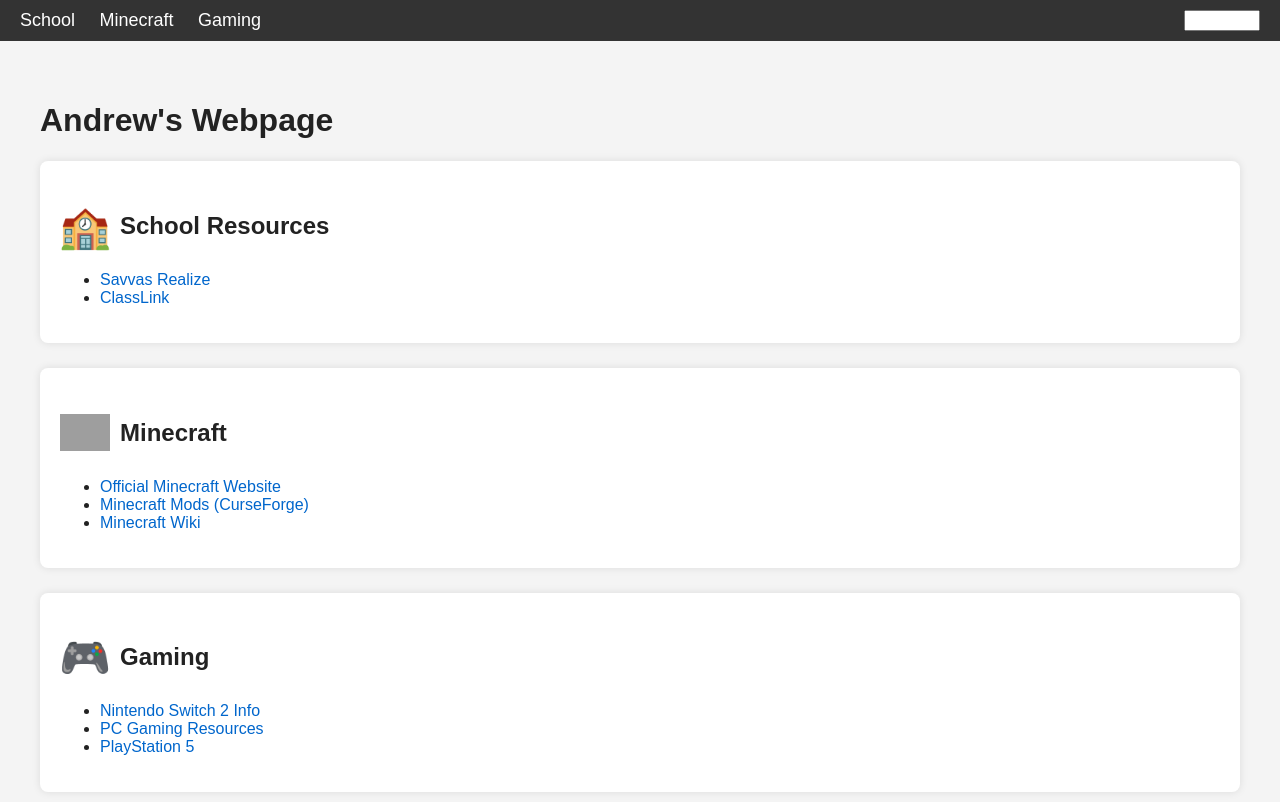
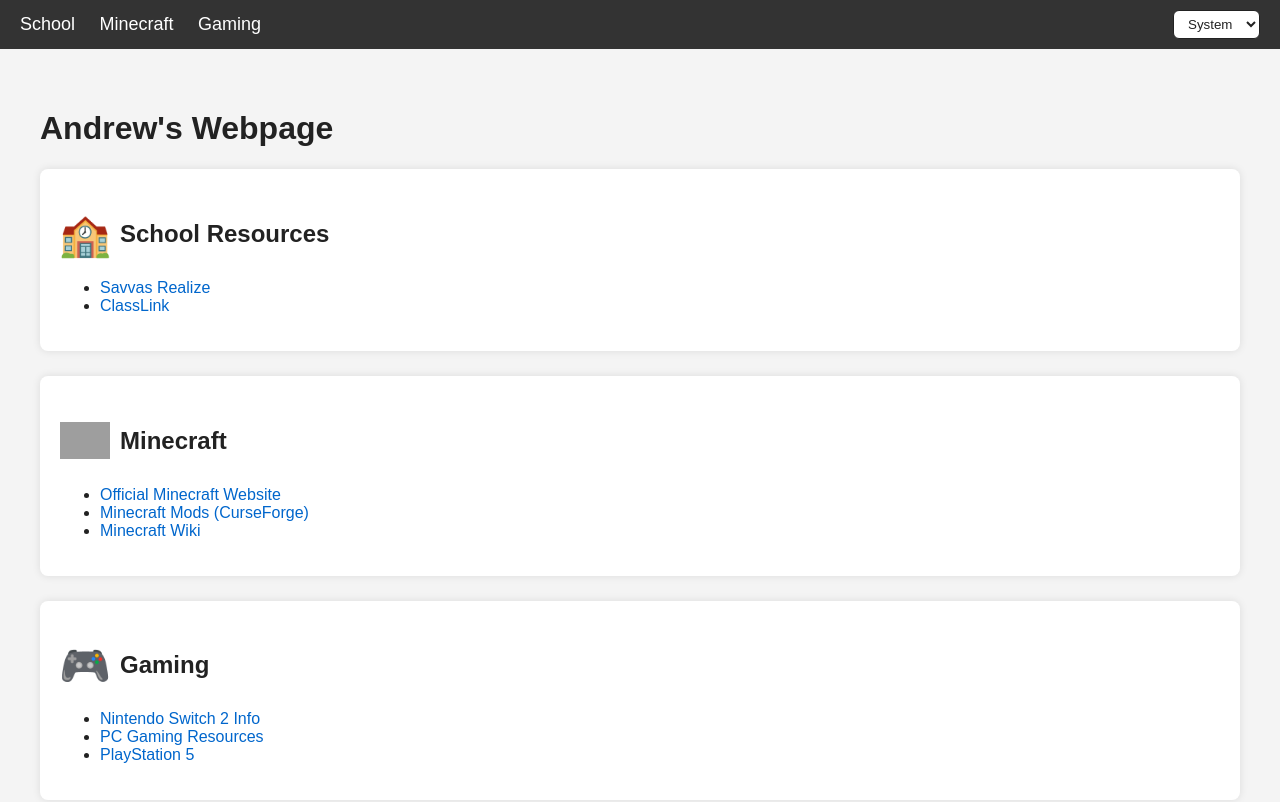
Before and after one commit to andrewcompeau/andrewcompeau.github.io, a Jekyll site: the page built from README.md, in a window 1280 px wide. Shown: the top 802 px of the page. Built offline with Jekyll 4.4.1, drawn with Linux system fonts in a browser that asks for light colours; emoji names are drawn with the system emoji font; our own code applies the rules of GitHub Pages for plain Markdown files; grey boxes are pictures that could not be loaded.

Commit message:
Update default.html

```diff
--- a/_layouts/default.html
+++ b/_layouts/default.html
@@ -63,8 +63,18 @@
 
         /* Theme selector */
         .theme-toggle {
-            color: white;
-            font-size: 16px;
+            background: var(--section-bg);
+            color: var(--text);
+            border: 1px solid var(--text);
+            padding: 5px 10px;
+            border-radius: 6px;
+            cursor: pointer;
+            transition: background-color 0.3s, color 0.3s, border-color 0.3s;
+        }
+
+        .theme-toggle option {
+            background: var(--section-bg);
+            color: var(--text);
         }
 
         .container {
```
